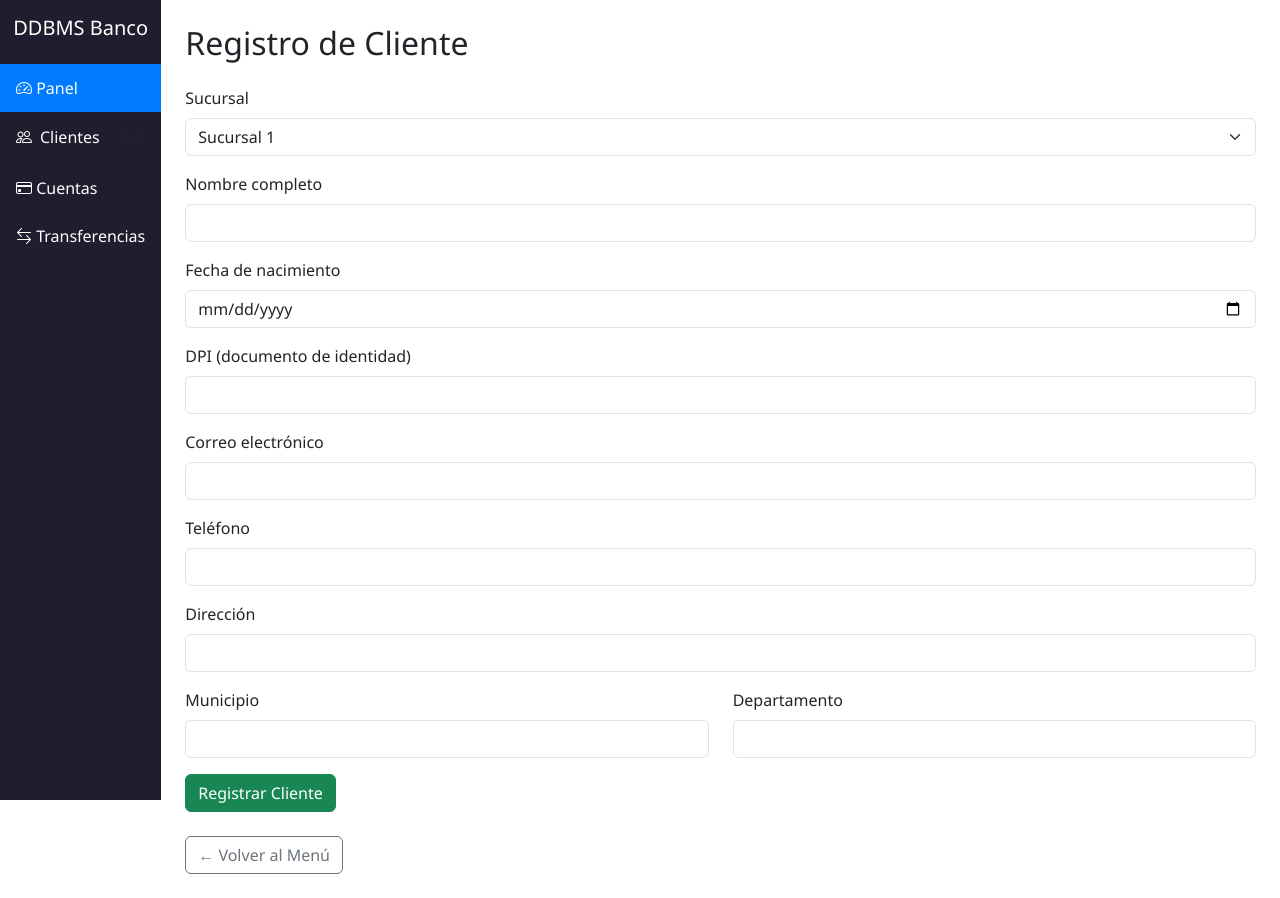
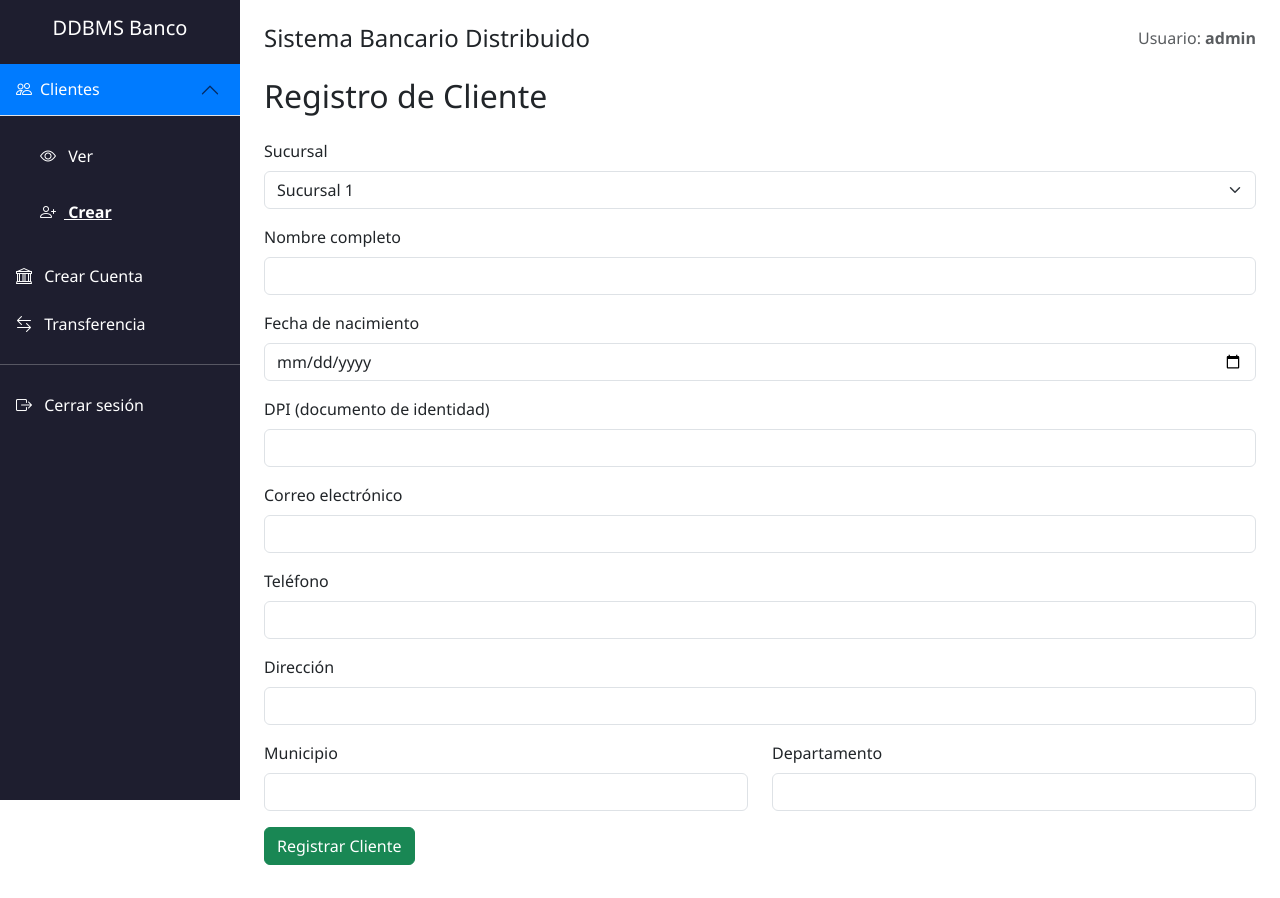
Before and after one commit to CesarTecun/DDBMS_PROYECTO, a Flask app: page /clientes/registrar in a window 1280 px wide. Run offline with Flask 3, Linux system fonts and the light colour scheme; the first user in the database is signed in.

Commit message:
cambios en el menu

```diff
--- a/app/routes/ddbms.py
+++ b/app/routes/ddbms.py
@@ -170,6 +170,8 @@ def registrar_cliente():
             conn.commit()
             conn.close()
             mensaje = "Cliente registrado correctamente"
+
+            return redirect(f"/dashboard?rol={data['sucursal']}")
         except Exception as e:
             mensaje = f"Error: {e}"
 
--- a/app/templates/layout.html
+++ b/app/templates/layout.html
@@ -1,9 +1,9 @@
-
 <!DOCTYPE html>
 <html lang="es">
 <head>
     <meta charset="UTF-8">
-    <title>Sistema DDBMS Bancario</title>
+    <title>DDBMS Banco</title>
+    <meta name="viewport" content="width=device-width, initial-scale=1">
     <link href="https://cdn.jsdelivr.net/npm/bootstrap@5.3.0/dist/css/bootstrap.min.css" rel="stylesheet">
     <link href="https://cdn.jsdelivr.net/npm/bootstrap-icons@1.10.5/font/bootstrap-icons.css" rel="stylesheet">
     <style>
@@ -12,6 +12,8 @@
             height: 100vh;
             background-color: #1e1e2f;
             padding-top: 1rem;
+            position: fixed;
+            width: 240px;
         }
         .sidebar a {
             color: #ffffff;
@@ -26,41 +28,80 @@
         .sidebar .active {
             background-color: #007bff;
         }
+        .main {
+            margin-left: 240px;
+            padding: 1.5rem;
+        }
+        .sidebar .accordion-button:not(.collapsed),
+        .sidebar a.active {
+            background-color: #007bff !important;
+            color: white !important;
+        }
     </style>
 </head>
 <body>
-<div class="d-flex">
+
+<!-- Sidebar -->
+<!-- Sidebar -->
 <div class="sidebar">
-
-        <div class="accordion accordion-flush" id="accordionMenu">
     <h5 class="text-white text-center mb-4">DDBMS Banco</h5>
-            <a href="/dashboard" class="active"><i class="bi bi-speedometer2"></i> Panel</a>
 
     <!-- Submenú Clientes -->
     <div class="accordion accordion-flush" id="accordionClientes">
         <div class="accordion-item bg-transparent border-0">
             <h2 class="accordion-header">
-                    <button class="accordion-button collapsed bg-transparent text-white ps-3" type="button" data-bs-toggle="collapse" data-bs-target="#submenuClientes" aria-expanded="false">
+                <button class="accordion-button bg-transparent text-white ps-3 {% if '/clientes' in request.path or '/dashboard' in request.path %}active{% else %}collapsed{% endif %}"
+                        type="button"
+                        data-bs-toggle="collapse"
+                        data-bs-target="#submenuClientes"
+                        aria-expanded="{{ 'true' if '/clientes' in request.path or '/dashboard' in request.path else 'false' }}">
                     <i class="bi bi-people me-2"></i> Clientes
                 </button>
             </h2>
-                <div id="submenuClientes" class="accordion-collapse collapse" data-bs-parent="#accordionClientes">
-                    <div class="accordion-body">
-                    <a href="/dashboard" class="d-block text-white mb-2"><i class="bi bi-eye me-2"></i> Ver</a>
-                    <a href="/clientes/registrar" class="d-block text-white"><i class="bi bi-person-plus me-2"></i> Crear</a>
+            <div id="submenuClientes"
+                 class="accordion-collapse collapse {% if '/clientes' in request.path or '/dashboard' in request.path %}show{% endif %}"
+                 data-bs-parent="#accordionClientes">
+                <div class="accordion-body ps-4">
+                    <a href="/dashboard"
+                       class="d-block text-white mb-2 {% if request.path == '/dashboard' %}fw-bold text-decoration-underline{% endif %}">
+                        <i class="bi bi-eye me-2"></i> Ver
+                    </a>
+                    <a href="/clientes/registrar"
+                       class="d-block text-white {% if request.path == '/clientes/registrar' %}fw-bold text-decoration-underline{% endif %}">
+                        <i class="bi bi-person-plus me-2"></i> Crear
+                    </a>
                 </div>
             </div>
         </div>
     </div>
+
+    <a href="/acciones/crear-cuenta" class="{% if '/crear-cuenta' in request.path %}active{% endif %}">
+        <i class="bi bi-bank me-2"></i> Crear Cuenta
+    </a>
+
+    <a href="/acciones/transferencia" class="{% if '/transferencia' in request.path %}active{% endif %}">
+        <i class="bi bi-arrow-left-right me-2"></i> Transferencia
+    </a>
+
+    <hr class="text-white">
+    <a href="/logout">
+        <i class="bi bi-box-arrow-right me-2"></i> Cerrar sesión
+    </a>
 </div>
-        <a href="/acciones/crear-cuenta"><i class="bi bi-credit-card"></i> Cuentas</a>
-        <a href="/acciones/transferencia"><i class="bi bi-arrow-left-right"></i> Transferencias</a>
+
+<!-- Contenido principal -->
+<div class="main">
+    <!-- Encabezado superior -->
+    <div class="d-flex justify-content-between align-items-center mb-4">
+        <h4 class="mb-0">Sistema Bancario Distribuido</h4>
+        {% if session.get("autenticado") %}
+            <span class="text-muted">Usuario: <strong>{{ session.get('usuario', '—') }}</strong></span>
+        {% endif %}
     </div>
-    <div class="flex-grow-1 p-4">
+
     {% block content %}{% endblock %}
 </div>
-</div>
+
 <script src="https://cdn.jsdelivr.net/npm/bootstrap@5.3.0/dist/js/bootstrap.bundle.min.js"></script>
-
 </body>
 </html>
--- a/app/templates/registrar_cliente.html
+++ b/app/templates/registrar_cliente.html
@@ -61,8 +61,4 @@
 {% if mensaje %}
     <div class="alert alert-info mt-4">{{ mensaje }}</div>
 {% endif %}
-
-<div class="mt-4">
-    <a href="/acciones/nueva" class="btn btn-outline-secondary">← Volver al Menú</a>
-</div>
 {% endblock %}
```
Lines whose indentation alone changed are shown as unchanged.
